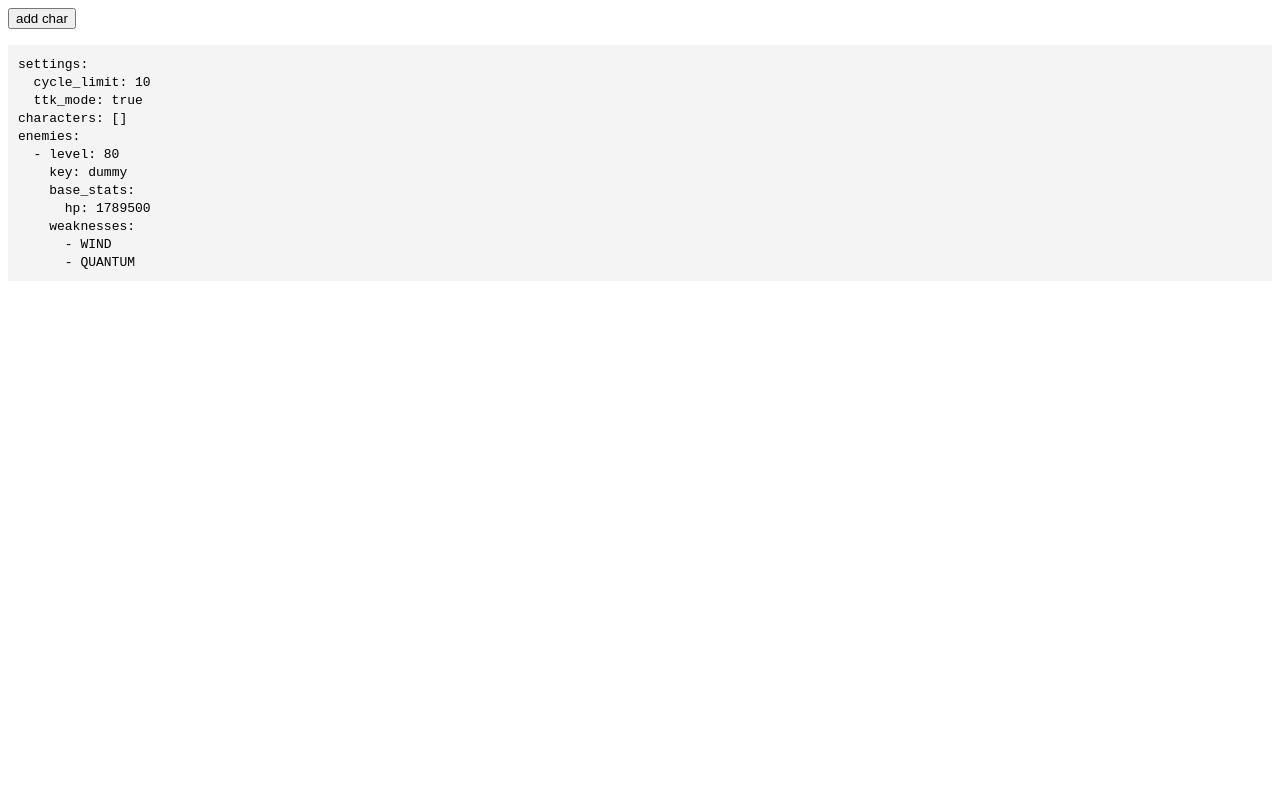
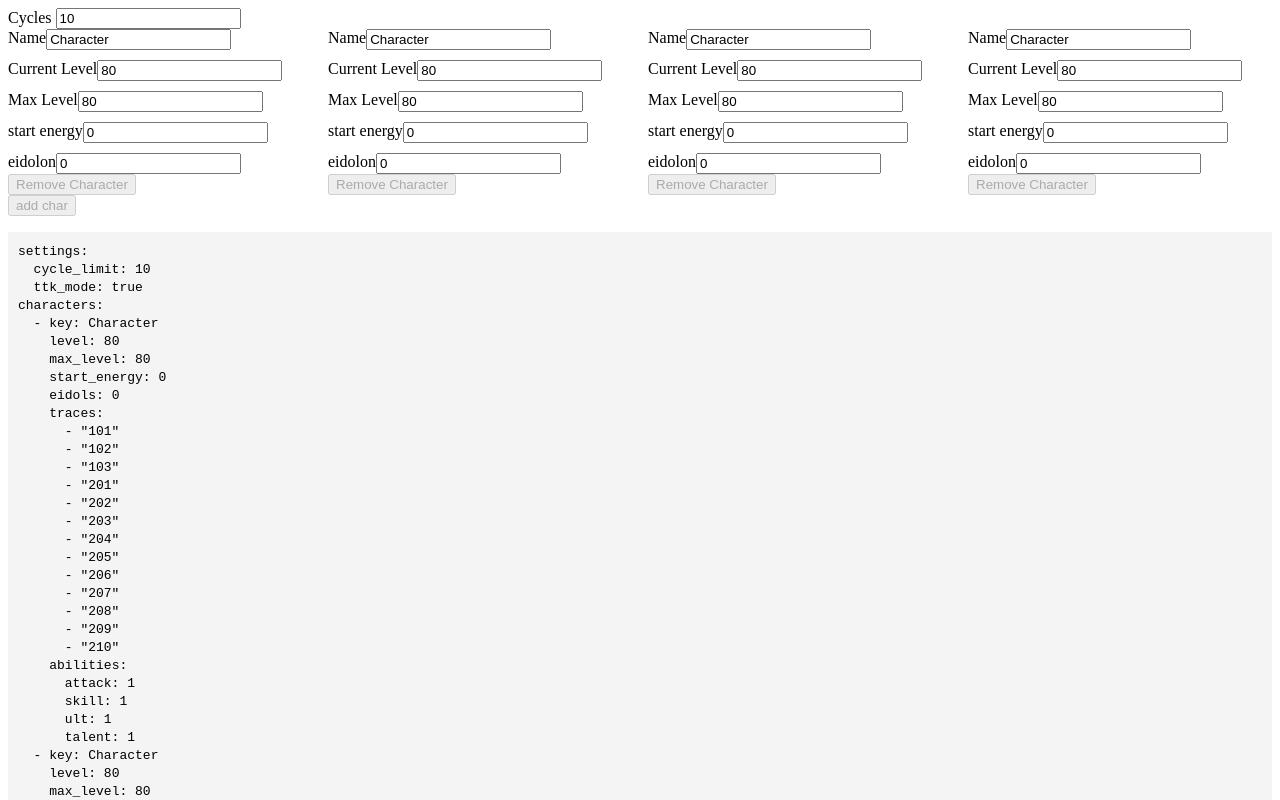
Before and after one commit to metalcupcake5/srsim-config, a SvelteKit app: page / in a window 1280 px wide. Shown: the top 800 px of the page. Built offline with nearby package versions, Linux system fonts and the light colour scheme.

Commit message:
disable buttons + add lables

```diff
--- a/src/lib/Character.svelte
+++ b/src/lib/Character.svelte
@@ -9,28 +9,39 @@
 
 <div class="character">
 	<div class="input">
-		<label>Name</label>
-		<input type="text" bind:value={charName} oninput={() => name(charName)} />
+		<label for="name">Name</label>
+		<input id="name" type="text" bind:value={charName} oninput={() => name(charName)} />
 	</div>
 	<div class="input">
-		<label>Current Level</label>
-		<input type="number" bind:value={charLevel} oninput={() => level(charLevel)} />
+		<label for="level">Current Level</label>
+		<input id="level" type="number" bind:value={charLevel} oninput={() => level(charLevel)} />
 	</div>
 	<div class="input">
-		<label>Max Level</label>
-		<input type="number" bind:value={charMaxLevel} oninput={() => maxLevel(charMaxLevel)} />
+		<label for="maxLevel">Max Level</label>
+		<input
+			id="maxLevel"
+			type="number"
+			bind:value={charMaxLevel}
+			oninput={() => maxLevel(charMaxLevel)}
+		/>
 	</div>
 	<div class="input">
-		<label>start energy</label>
+		<label for="startEnergy">start energy</label>
 		<input
+			id="startEnergy"
 			type="number"
 			bind:value={charStartEnergy}
 			oninput={() => startEnergy(charStartEnergy)}
 		/>
 	</div>
 	<div class="input">
-		<label>eidolon</label>
-		<input type="number" bind:value={charEidolon} oninput={() => ediolon(charEidolon)} />
+		<label for="eidolon">eidolon</label>
+		<input
+			id="eidolon"
+			type="number"
+			bind:value={charEidolon}
+			oninput={() => ediolon(charEidolon)}
+		/>
 	</div>
 </div>
 
--- a/src/routes/+page.svelte
+++ b/src/routes/+page.svelte
@@ -2,6 +2,7 @@
 	import YAML from 'yaml';
 	import Character from '$lib/Character.svelte';
 
+	let cycles: number = $state(10);
 	let chars: Char[] = $state([]);
 
 	type Char = {
@@ -11,21 +12,81 @@
 		maxLevel: number;
 		startEnergy: number;
 		eidolon: number;
+		traces: string[];
+		abilities: {
+			attack: number;
+			skill: number;
+			ult: number;
+			talent: number;
+		};
 	};
 
-	function onclick() {
-		chars = [
-			...chars,
-			{
-				id: chars.length + 1,
-				name: 'Character',
-				level: 80,
-				maxLevel: 80,
-				startEnergy: 0,
-				eidolon: 0
+	for (let i = 0; i < 4; i++) {
+		chars.push({
+			id: chars.length + 1,
+			name: 'Character',
+			level: 80,
+			maxLevel: 80,
+			startEnergy: 0,
+			eidolon: 0,
+			traces: [
+				'101',
+				'102',
+				'103',
+				'201',
+				'202',
+				'203',
+				'204',
+				'205',
+				'206',
+				'207',
+				'208',
+				'209',
+				'210'
+			],
+			abilities: {
+				attack: 1,
+				skill: 1,
+				ult: 1,
+				talent: 1
 			}
-		];
+		});
 	}
+
+	// function onclick() {
+	// 	chars = [
+	// 		...chars,
+	// 		{
+	// 			id: chars.length + 1,
+	// 			name: 'Character',
+	// 			level: 80,
+	// 			maxLevel: 80,
+	// 			startEnergy: 0,
+	// 			eidolon: 0,
+	// 			traces: [
+	// 				'101',
+	// 				'102',
+	// 				'103',
+	// 				'201',
+	// 				'202',
+	// 				'203',
+	// 				'204',
+	// 				'205',
+	// 				'206',
+	// 				'207',
+	// 				'208',
+	// 				'209',
+	// 				'210'
+	// 			],
+	// 			abilities: {
+	// 				attack: 1,
+	// 				skill: 1,
+	// 				ult: 1,
+	// 				talent: 1
+	// 			}
+	// 		}
+	// 	];
+	// }
 
 	function remove(index: number) {
 		chars.splice(index, 1);
@@ -33,7 +94,7 @@
 
 	const settings = $derived({
 		settings: {
-			cycle_limit: 10,
+			cycle_limit: parseInt(cycles),
 			ttk_mode: true
 		},
 		characters: chars.map((c: Char) => {
@@ -42,7 +103,9 @@
 				level: c.level,
 				max_level: c.maxLevel,
 				start_energy: c.startEnergy,
-				eidols: c.eidolon
+				eidols: c.eidolon,
+				traces: c.traces,
+				abilities: c.abilities
 			};
 		}),
 		enemies: [
@@ -58,6 +121,11 @@
 	});
 </script>
 
+<div>
+	<label for="cycles">Cycles</label>
+	<input id="cycles" type="number" bind:value={cycles} />
+</div>
+
 <div class="characters">
 	{#each chars as c, i}
 		<div>
@@ -68,7 +136,7 @@
 				startEnergy={(e: number) => (c.startEnergy = e)}
 				eidolon={(e: number) => (c.eidolon = e)}
 			/>
-			<button onclick={() => remove(i)}>Remove Character</button>
+			<button disabled onclick={() => remove(i)}>Remove Character</button>
 		</div>
 	{/each}
 </div>
```
